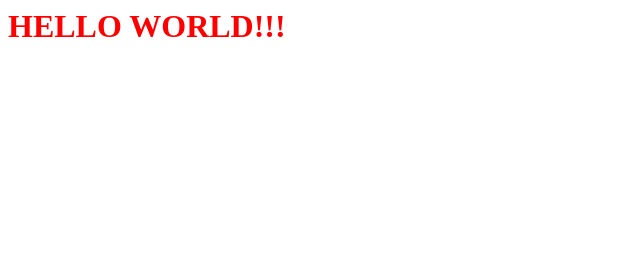
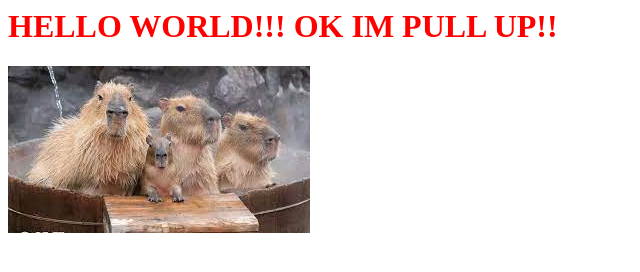
Before and after one commit to leoska/bsbo-0204-2021-prak1, a website: page app/index.html in a window 1280 px wide. Shown: the whole page, without its empty margins (0-640 px from the left). Drawn offline with Linux system fonts and the light colour scheme.

Commit message:
capybara_bsbo02)

```diff
--- a/app/index.html
+++ b/app/index.html
@@ -3,6 +3,7 @@
 
     </head>
     <body>
-        <h1 style="color: red;">HELLO WORLD!!!</h1>
+        <h1 style="color: red;">HELLO WORLD!!! OK IM PULL UP!!</h1>
+        <img src = "../data/капибара.jfif"></img>
     </body>
 </html>
```
Also changed, not shown: data/капибара.jfif (added).
